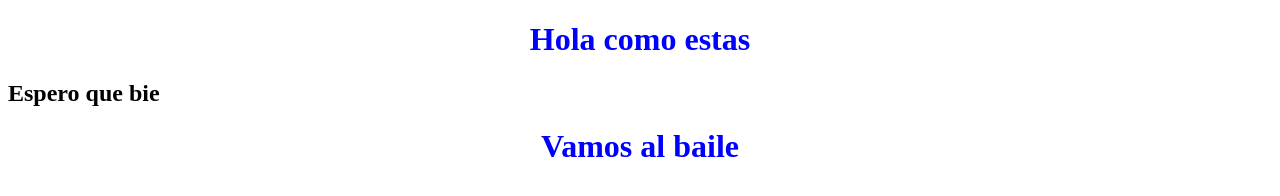
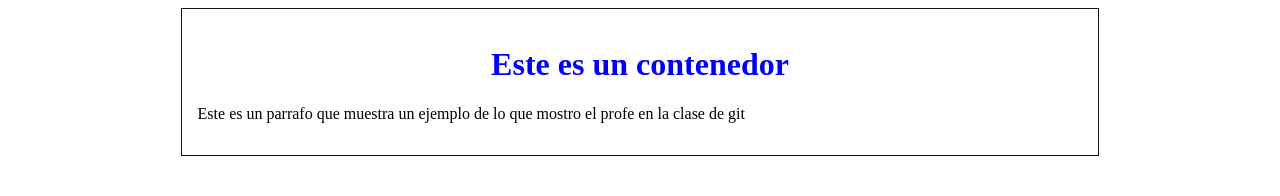
Before and after one commit to Salvador-GP/Hyperblog, a plain HTML site: page index.html in a window 1280 px wide. Drawn offline with Linux system fonts and the light colour scheme.

Commit message:
Ahora agregamos un container en su verion as reciente

```diff
--- a/estilos/estilos.css
+++ b/estilos/estilos.css
@@ -3,3 +3,13 @@ h1{
     text-align: center;
     text-overflow: ellipsis;
 }
+.container{
+    width: 70%;
+    padding: 1em;
+    border: 1px solid rgb(20, 20, 18);
+margin: 0 auto;
+text-align: left;
+}
+.cont{
+
+}
--- a/index.html
+++ b/index.html
@@ -9,8 +9,11 @@
         <link rel="stylesheet" href="estilos/estilos.css">
     </head>
     <body>
-    <h1>Hola como estas</h1>
-    <h2>Espero que bie</h2>
-    <h1>Vamos al baile </h1>
+        <div class="container">
+        <div id="cont">
+            <h1>Este es un contenedor</h1>
+            <p>Este es un parrafo que muestra un ejemplo de lo que mostro el profe en la clase de git </p>
+        </div>
+        </div>
      </body>
 </html>
```
